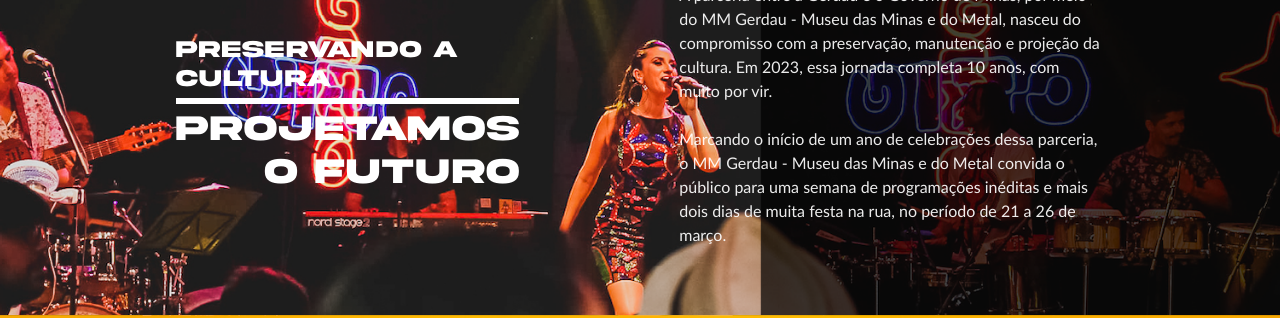
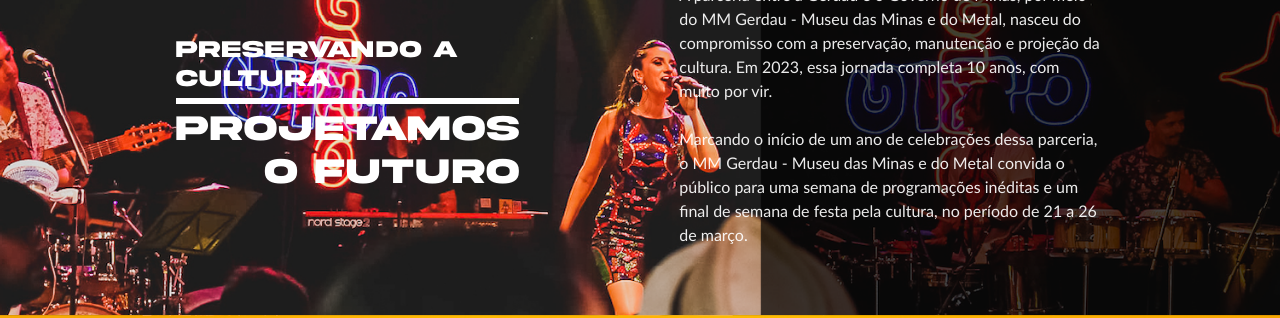
Before and after one commit to nextimecode/giro, a Next.js app: page / in a window 1280 px wide. Shown: the part 860-1178 px from the top of the page. Built offline with nearby package versions, Linux system fonts and the light colour scheme; a web font is replaced by a local one.

Commit message:
fix: texts

```diff
--- a/src/components/organisms/NextWithBackgroundImage/index.tsx
+++ b/src/components/organisms/NextWithBackgroundImage/index.tsx
@@ -61,8 +61,8 @@ export default function NextWithBackgroundImage() {
             </Text>
             <Text>
               Marcando o início de um ano de celebrações dessa parceria, o MM Gerdau - Museu das
-              Minas e do Metal convida o público para uma semana de programações inéditas e mais
-              dois dias de muita festa na rua, no período de 21 a 26 de março.
+              Minas e do Metal convida o público para uma semana de programações inéditas e um final
+              de semana de festa pela cultura, no período de 21 a 26 de março.
             </Text>
           </Stack>
         </Stack>
```
